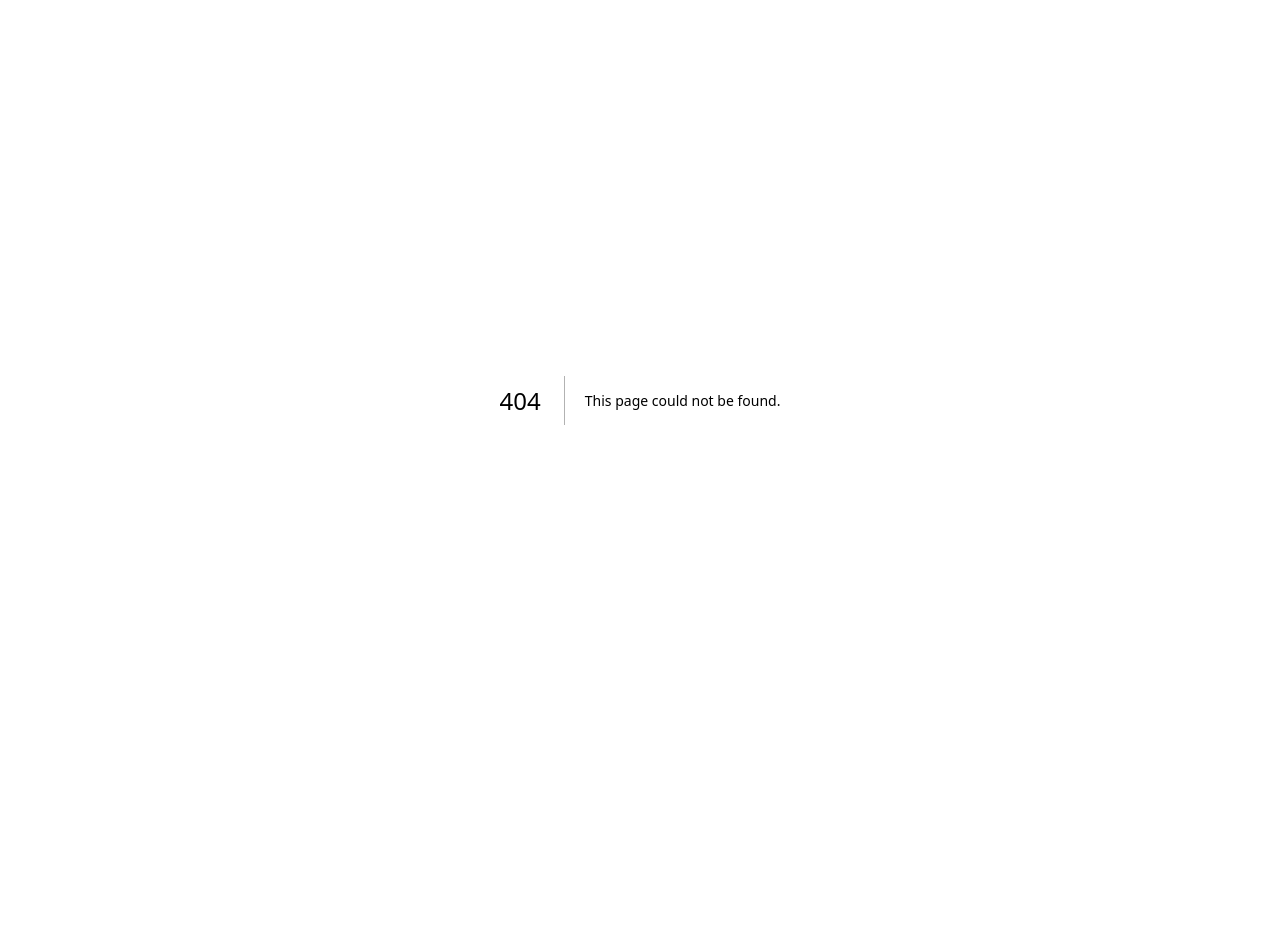
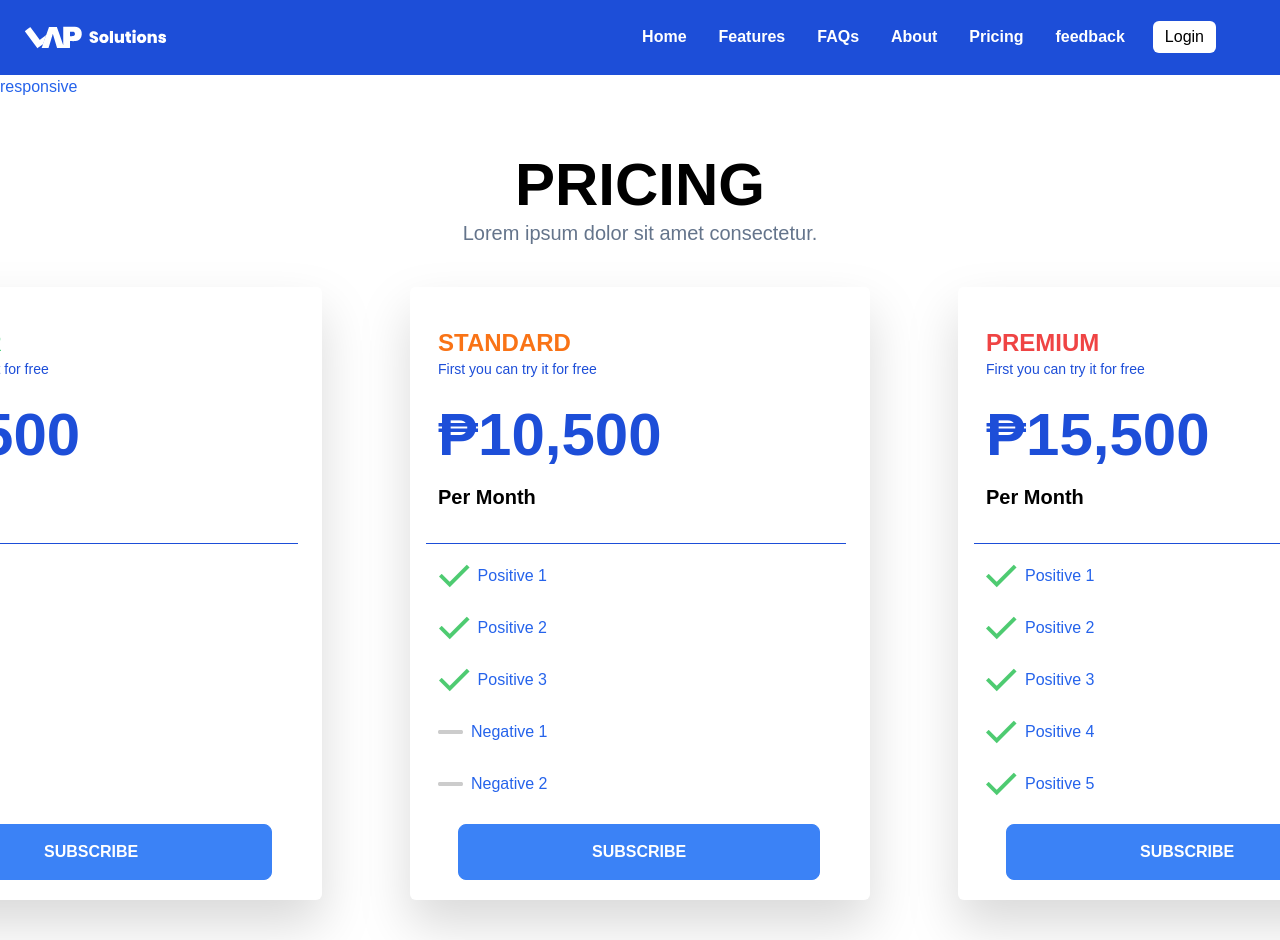
Before and after one commit to cheetoezzz/Lap-it-landing-page, a Next.js app: page /pages/Pricing in a window 1280 px wide. Before the commit this address had no page. Before the commit the page ends 800 px from the top, so only its background shows below. Built offline with nearby package versions, Linux system fonts and the light colour scheme.

Commit message:
to be continued

```diff
--- /dev/null
+++ b/src/app/pages/Pricing/Card.tsx
@@ -0,0 +1,47 @@
+import React from "react";
+import Image from 'next/image'
+
+export interface CardProps {
+  smallDescription: string;
+  title: string;
+  price?: string;
+  className?: string;
+  icons?: { icon: JSX.Element; text: string }[]; // Array of objects containing both icon and text
+}
+
+const Card = ({ title, smallDescription, price, className, icons }: CardProps) => {
+  return (
+    <div className={`w-[460px] h-[613px] border-md bg-white mx-3 rounded-md flex flex-col items-start justify-center pl-4 pt-5 group hover:translate-y-[-5px] transition-all duration-200 ease-in-out drop-shadow-2xl ${className}`}>
+      <h1 className="font-semibold text-2xl pt-5 pl-3 text-[24px] ">
+        {title}
+      </h1>
+      <h1 className="text-sm  pl-3 text-blue-700">
+        {smallDescription}
+      </h1>
+      <h1 className="text-blue-700 font-semibold text-2xl text-[60px] pt-10 pl-3 ">
+        {price}
+      </h1>
+      <div className="text-xl font-bold pt-8 pl-3 text-black">
+        Per Month
+      </div>
+      <div className="text-blue-700 pt-8 pl-3 border-b border-blue-700 w-[420px] items-center justify-center"></div>
+
+      {/* Render the icons with corresponding text */}
+      <div className="flex flex-col items-center pt-5 pl-3 text-l text-blue-600 gap-7">
+        {icons && icons.map(({ icon, text }, index) => (
+          <div key={index} className="flex items-center">
+            {icon}
+            <span className="ml-2">{text}</span>
+          </div>
+        ))}
+      </div>
+
+      {/* Add a button */}
+      <button className="text-white font-bold bg-blue-500 mt-auto block mx-50 ml-8 border border-blue-500 rounded-lg px-[133px] py-[15px] gap-10 m-5 ">
+        SUBSCRIBE
+      </button>
+    </div>
+  );
+};
+
+export default Card;
--- /dev/null
+++ b/src/app/pages/Pricing/Features.tsx
@@ -0,0 +1,122 @@
+import React from "react";
+import Card from "./Card";
+
+// triaged, if an array has the same type as the component, assert the type
+
+const Features = () => {
+  const card = [
+    { title: "STARTER", smallDescription:"First you can try it for free", price: "₱7,500"},
+    { title: "STANDARD", smallDescription:"First you can try it for free", price: "₱10,500"},
+    { title: "PREMIUM", smallDescription:"First you can try it for free", price: "₱15,500"},
+
+  ];
+
+  const getTitleColorClass = (title: string): string => {
+    switch (title) {
+      case "STARTER":
+        return "text-green-500"; // Tailwind CSS class for orange text
+      case "STANDARD":
+        return "text-orange-500"; // Tailwind CSS class for blue text
+      case "PREMIUM":
+        return "text-red-500"; // Tailwind CSS class for green text
+      default:
+        return "text-black"; // Default color
+    }
+  };
+
+  const renderIcons = (title: string): { icon: React.ReactElement; text: string }[] => {
+    switch (title) { //this function generates an array of objects where each object contains both an icon and a corresponding text, based on the provided title.
+      case "STARTER":
+        return [
+          {
+            icon: <img key="1" src="/check-green.png" alt="" />,
+            text: "Positive 1",
+          },
+          {
+            icon: <img key="2" src="/Vector nega.png" alt="" />,
+            text: "Negative 1",
+          },
+          {
+            icon: <img key="3" src="/Vector nega.png" alt="" />,
+            text: "Negative 2",
+          },
+          {
+            icon: <img key="4" src="/Vector nega.png" alt="" />,
+            text: "Negative 3",
+          },
+          {
+            icon: <img key="5" src="/Vector nega.png" alt="" />,
+            text: "Negative 4",
+          },
+        ]; // Render one positive icon and four negative icons for STARTER
+      case "STANDARD":
+        return [
+          {
+            icon: <img key="1" src="/check-green.png" alt="" />,
+            text: "Positive 1",
+          },
+          {
+            icon: <img key="2" src="/check-green.png" alt="" />,
+            text: "Positive 2",
+          },
+          {
+            icon: <img key="3" src="/check-green.png" alt="" />,
+            text: "Positive 3",
+          },
+          {
+            icon: <img key="4" src="/Vector nega.png" alt="" />,
+            text: "Negative 1",
+          },
+          {
+            icon: <img key="5" src="/Vector nega.png" alt="" />,
+            text: "Negative 2",
+          },
+        ]; // Render three positive icons and two negative icons for STANDARD
+      case "PREMIUM":
+        return [
+          {
+            icon: <img key="1" src="/check-green.png" alt="" />,
+            text: "Positive 1",
+          },
+          {
+            icon: <img key="2" src="/check-green.png" alt="" />,
+            text: "Positive 2",
+          },
+          {
+            icon: <img key="3" src="/check-green.png" alt="" />,
+            text: "Positive 3",
+          },
+          {
+            icon: <img key="4" src="/check-green.png" alt="" />,
+            text: "Positive 4",
+          },
+          {
+            icon: <img key="5" src="/check-green.png" alt="" />,
+            text: "Positive 5",
+          },
+        ]; // Render five positive icons for PREMIUM
+      default:
+        return []; // Return an empty array if title is not recognized
+    }
+  };
+
+  return (
+    <div>
+      <section className="py-10 px-10 2xl:max-container relative flex flex-row justify-center gap-16">
+        {card.map((car, index) => (
+          <div className="space-x-4" key={index}>
+            <Card
+              title={car.title}
+              smallDescription={car.smallDescription}
+              price={car.price}
+              className={getTitleColorClass(car.title)}
+              icons={renderIcons(car.title)} // This passes an array of JSX elements
+            />
+          </div>
+        ))}
+      </section>
+    </div>
+  );
+};
+
+export default Features;
--- /dev/null
+++ b/src/app/pages/Pricing/page.tsx
@@ -0,0 +1,28 @@
+import React from 'react'
+import Navbar from '@/app/components/navbar';
+import Features from './Features';
+
+const Pricing = () => {
+    return (
+      <>
+        <Navbar />
+        <div>
+        <div className="text-green-500 sm:text-red-500 md:text-fuchsia-700 xl:text-blue-600">
+            responsive
+          </div>
+          <div className="mt-14 text-2xl sm:text-4xl md:text-5xl xl:text-6xl">
+            <div className="flex justify-center font-bold">
+              <h1>PRICING</h1>
+            </div>
+            <div className="flex justify-center mt-1 text-slate-500 text-xs sm:text-sm md:text-base xl:text-xl">
+              <h1>Lorem ipsum dolor sit amet consectetur.</h1>
+            </div>
+          </div>
+
+          <Features/>
+        </div>
+      </>
+    );
+  };
+
+  export default Pricing;
```
Also changed, not shown: 1 other file (tests, documents, lock files or other folders).
